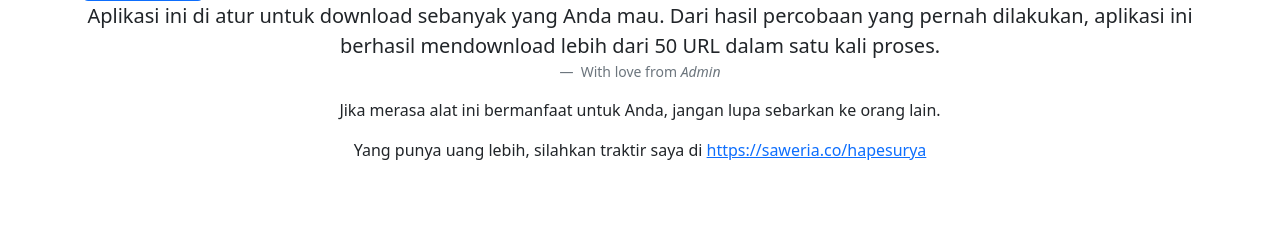
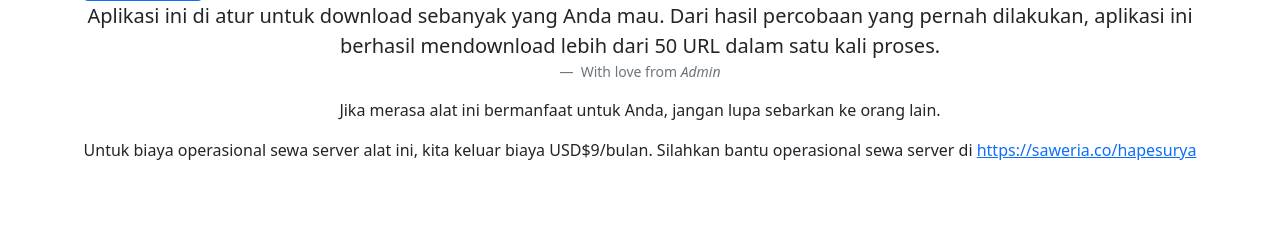
Before and after one commit to hapesurya/s3o, a Flask app: page /convertmd in a window 1280 px wide. Shown: the part 427-678 px from the top of the page. Run offline with Flask 3, Linux system fonts and the light colour scheme.

Commit message:
Update convertmd.html
update donasi saweria

```diff
--- a/templates/copywebsite/convertmd.html
+++ b/templates/copywebsite/convertmd.html
@@ -86,7 +86,7 @@
             Jika merasa alat ini bermanfaat untuk Anda, jangan lupa sebarkan ke
             orang lain.
           </p>
-          <p>Yang punya uang lebih, silahkan traktir saya di <a href="https://saweria.co/hapesurya">https://saweria.co/hapesurya</a></p>
+          <p>Untuk biaya operasional sewa server alat ini, kita keluar biaya USD$9/bulan. Silahkan bantu operasional sewa server di <a href="https://saweria.co/hapesurya">https://saweria.co/hapesurya</a></p>
         </div>
       </div>
     </div>
```
